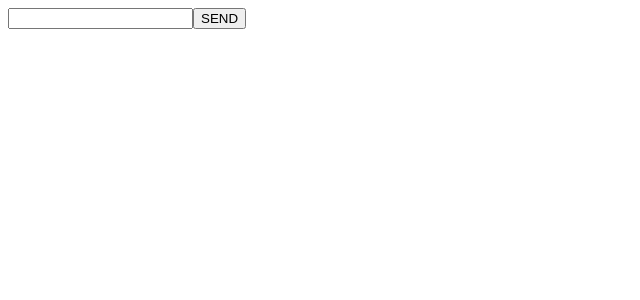
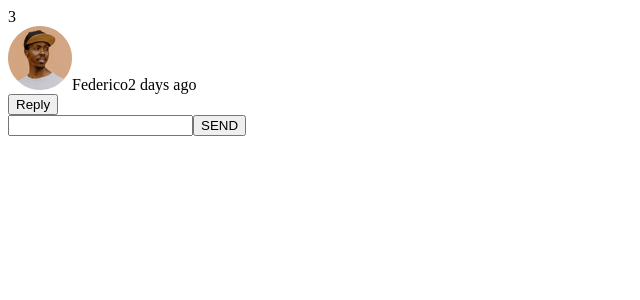
Before and after one commit to rodrfct/interactive-comments-section, a Nuxt app: page / in a window 1280 px wide. Shown: the top 300 px of the page, without its empty margins (0-640 px from the left). Built offline with nearby package versions, Linux system fonts and the light colour scheme.

Commit message:
Initial comment structure

```diff
--- a/src/app.vue
+++ b/src/app.vue
@@ -1,13 +1,27 @@
 <script setup>
+import anImage from './assets/avatars/image-ramsesmiron.png'
 
 useHead({
   title: "Frontend Mentor | Interactive comments section"
 })
+
+// For drafting, should be replaced by a fetch call later
+const currrentUser = {
+    userName: "Florentino"
+}
+
 </script>
 
 <template>
   <div>
-    <Comment />
+    <Comment commentId="1"
+      content="Hello World!"
+      createdAt="2 days ago"
+      score="3"
+      userName="Federico"
+      :userImage="anImage"
+      :currrentUser="currrentUser"
+    />
 
     <CommentInput />
   </div>
--- a/src/components/Comment.vue
+++ b/src/components/Comment.vue
@@ -1,3 +1,62 @@
-<script setup></script>
+<script setup>
+const props = defineProps({
+    commentId: {
+        type: Number,
+        required: true
+    },
+    content: {
+        type: String,
+        required: true
+    },
+    createdAt: {
+        type: String,
+        required: true
+    },
+    score: {
+        type: Number,
+        required: true
+    },
+    userName: {
+        type: String,
+        required: true
+    },
+    userImage: {
+        type: String,
+        required: true
+    },
+    replies: {
+        type: Array,
+    },
 
-<template></template>
+    currrentUser: {
+        type: String
+    }
+})
+
+const isMine = props.userName ==  props.currrentUser.userName
+
+</script>
+
+<template>
+    <article class="comment">
+        <div class="score">{{ props.score }}</div>
+
+        <div class="content">
+            <img :src="props.userImage" alt="">
+
+            <span>{{ props.userName }}</span>
+
+            <span  v-if="isMine" class="you">you</span>
+
+            <span>{{ props.createdAt }}</span>
+
+            <div v-if="isMine" class="actions">
+                <button>Delete</button>
+                <button>Edit</button>
+            </div>
+            <div v-else class="actions">
+                <button>Reply</button>
+            </div>
+        </div>
+    </article>
+</template>
```
